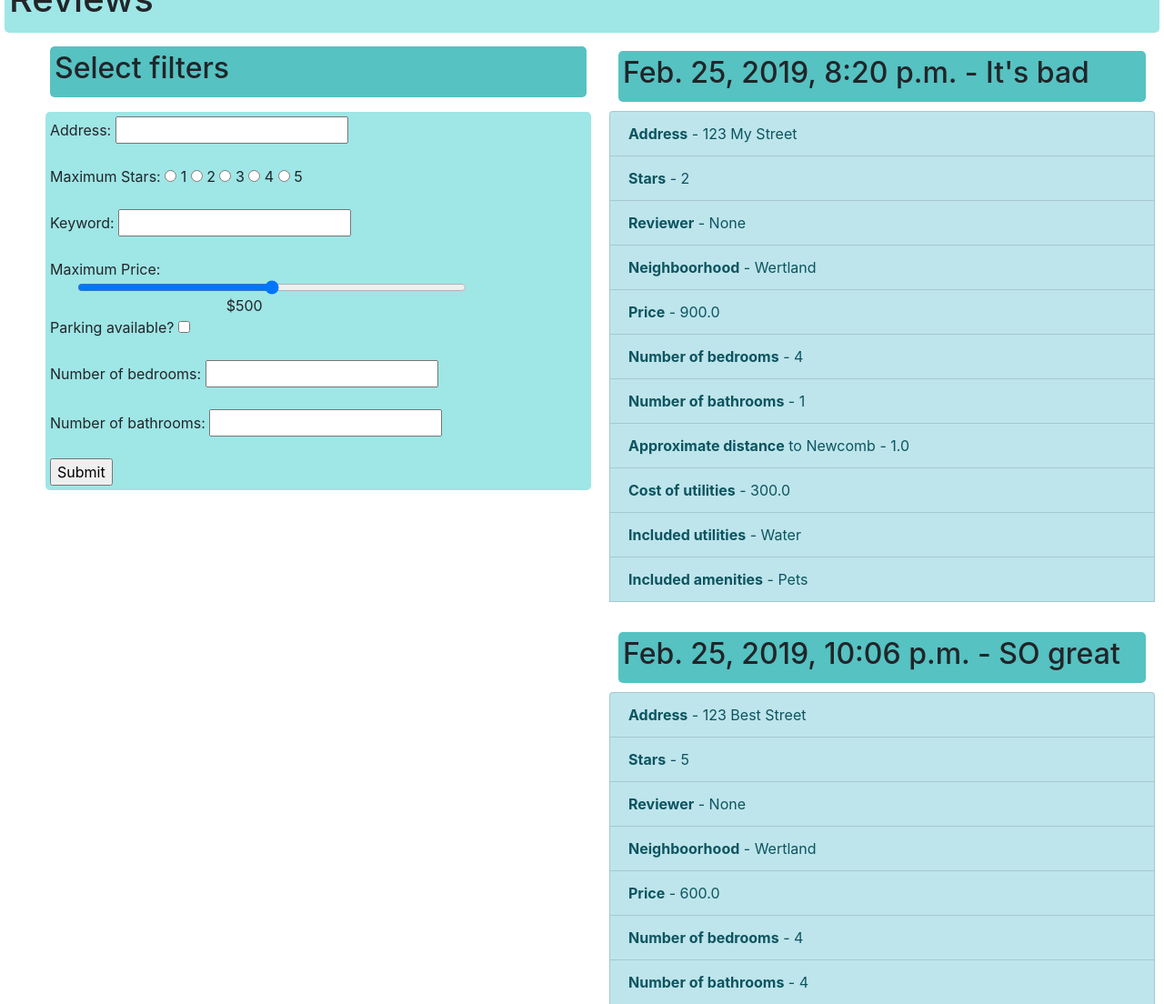
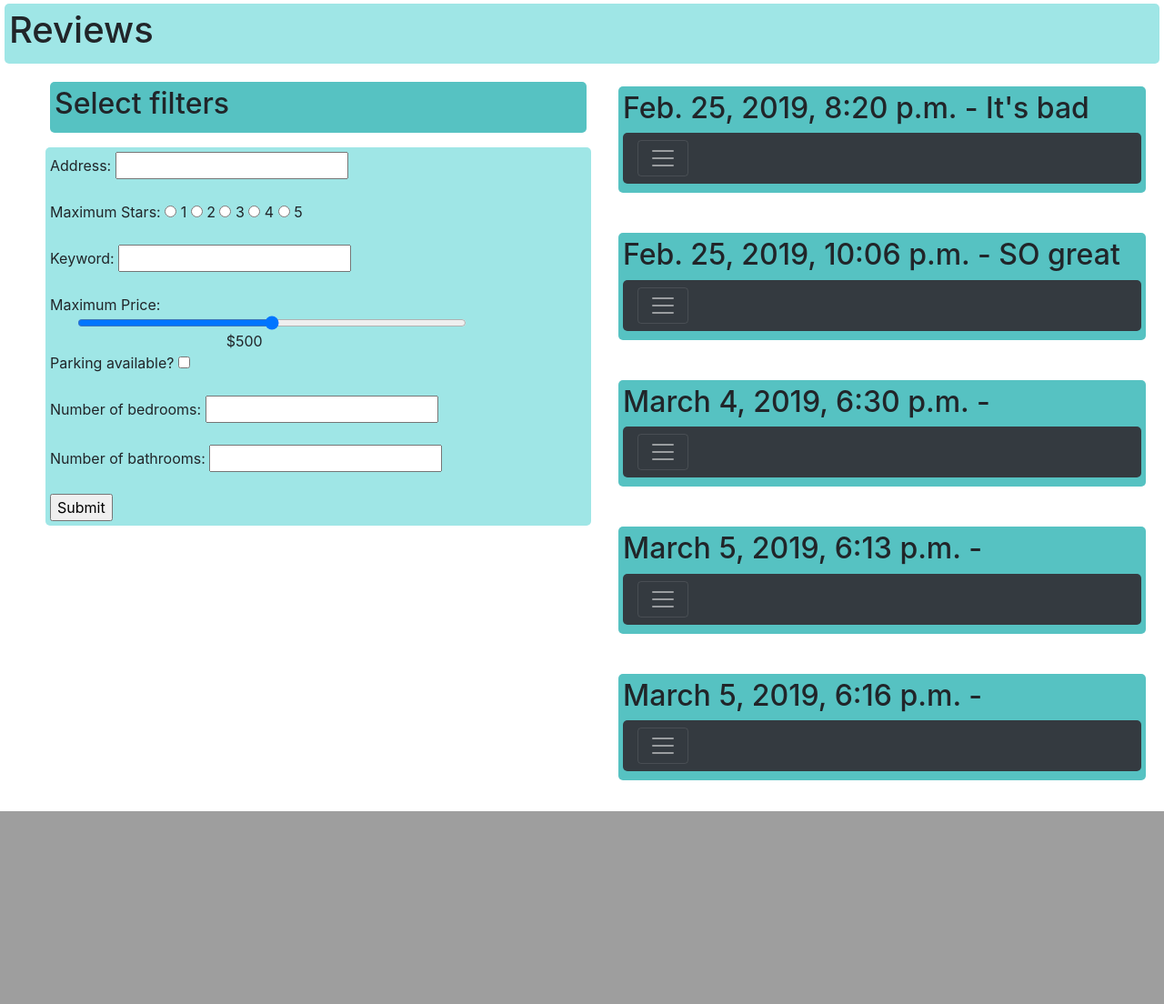
Before and after one commit to jperez913/Off-Grounds-Housing-App, a Django app: page /all_reviews/ in a window 1280 px wide. Shown: the part 777-1881 px from the top of the page at 91% size. After the commit the page ends 1669 px from the top, so only its background shows below. Run offline with Django 3.2, Linux system fonts and the light colour scheme; data comes from the database, SQL or seed files in the repository; some libraries are stand-ins or nearby versions.

Commit message:
added bootstrap to entire all_reviews page, added collapsing information for each review

```diff
--- a/housing_review/templates/housing_review/all_reviews.html
+++ b/housing_review/templates/housing_review/all_reviews.html
@@ -13,8 +13,13 @@
       integrity="sha384-ChfqqxuZUCnJSK3+MXmPNIyE6ZbWh2IMqE241rYiqJxyMiZ6OW/JmZQ5stwEULTy"
       crossorigin="anonymous"
     ></script>
+    <script src="https://code.jquery.com/jquery-3.3.1.slim.min.js" integrity="sha384-q8i/X+965DzO0rT7abK41JStQIAqVgRVzpbzo5smXKp4YfRvH+8abtTE1Pi6jizo" crossorigin="anonymous"></script>
+    <script src="https://cdnjs.cloudflare.com/ajax/libs/popper.js/1.14.3/umd/popper.min.js" integrity="sha384-ZMP7rVo3mIykV+2+9J3UJ46jBk0WLaUAdn689aCwoqbBJiSnjAK/l8WvCWPIPm49" crossorigin="anonymous"></script>
+    <script src="https://stackpath.bootstrapcdn.com/bootstrap/4.1.3/js/bootstrap.min.js" integrity="sha384-ChfqqxuZUCnJSK3+MXmPNIyE6ZbWh2IMqE241rYiqJxyMiZ6OW/JmZQ5stwEULTy" crossorigin="anonymous"></script>
   </head>
-  <h3>Review Locations</h3>
+  <div class="h1Wrapper">
+    <h1>Review Locations</h1>
+  </div>
     <!--The div element for the map -->
     <div id="map"></div>
     <script>
@@ -53,7 +58,8 @@ function initMap() { //38.0358961,-78.5066878
          /* Set the size of the div element that contains the map */
          #map {
         height: 700px;  /* The height is 400 pixels */
-        width: 100%;  /* The width is the width of the web page */
+        width: 99%;  /* The width is the width of the web page */
+        margin-left: 5px;
        }
 * {
   box-sizing: border-box;
@@ -90,6 +96,7 @@ function initMap() { //38.0358961,-78.5066878
   margin-top: 5px;
   margin-left: 5px;
   margin-right: 5px;
+  margin-bottom: 5px;
 }
 
 .h2Wrapper {
@@ -101,6 +108,12 @@ function initMap() { //38.0358961,-78.5066878
   margin-top: 5px;
   margin-left: 5px;
   margin-right: 5px;
+}
+
+.buttonArea {
+  margin-right: 5px;
+  margin-bottom: 5px;
+  border-radius: 5px;
 }
 
 </style>
@@ -158,8 +171,11 @@ function initMap() { //38.0358961,-78.5066878
 {% for review in object_list %}
     <div class="h2Wrapper"
       style="margin:10px;">
+      <span>
         <h2>{{ review.pub_date }} - {{ review.text }}</h2>
-    </div>
+        <div class="pos-f-t">
+          <div class="collapse" id="a{{ review.stars }}">
+            <div class="bg-dark p-4 buttonArea">
               <ul class ="list-group">
                 <li class="list-group-item list-group-item-info"><b>Address</b> - {{ review.address }}</li>
                 <li class="list-group-item list-group-item-info"><b>Stars</b> - {{ review.stars }}</li>
@@ -172,6 +188,17 @@ function initMap() { //38.0358961,-78.5066878
                 <li class="list-group-item list-group-item-info"><b>Cost of utilities</b> - {{ review.utilities_cost }}</li>
                 <li class="list-group-item list-group-item-info"><b>Included utilities</b> - {{ review.utilities }}</li>
                 <li class="list-group-item list-group-item-info"><b>Included amenities</b> - {{ review.amenities }}</li>
+            </div>
+          </div>
+          <nav class="navbar navbar-dark bg-dark buttonArea">
+            <button class="navbar-toggler" type="button" data-toggle="collapse" data-target="#a{{ review.stars }}" aria-controls="{{ review.stars }}" aria-expanded="false" aria-label="Toggle navigation">
+              <span class="navbar-toggler-icon"></span>
+            </button>
+          </nav>
+        </div>
+      </span>
+    </div>
+
     <br>
 {% empty %}
     <li>No Reviews yet.</li>
--- a/housing_review/templates/housing_review/map.html
+++ b/housing_review/templates/housing_review/map.html
@@ -10,7 +10,6 @@
     </style>
   </head>
   <body>
-    <h3>Review Locations</h3>
     <!--The div element for the map -->
     <div id="map"></div>
     <script>
```
Lines whose indentation alone changed are shown as unchanged.
